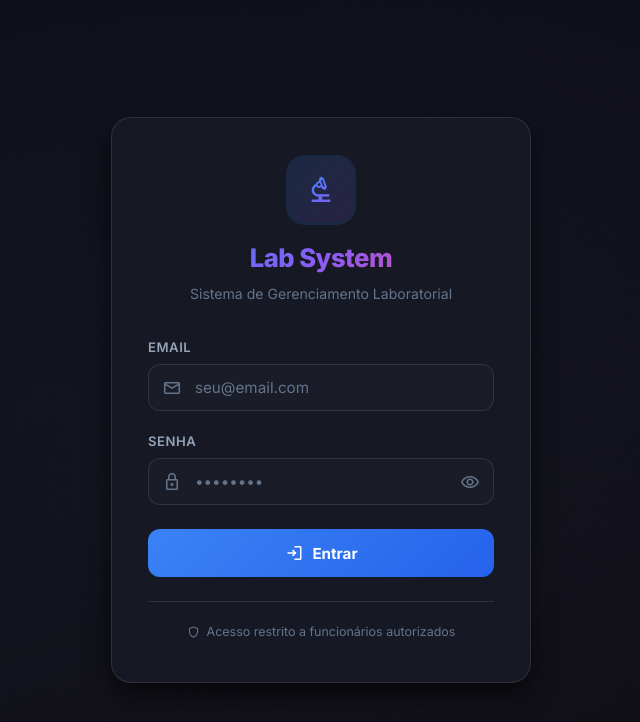
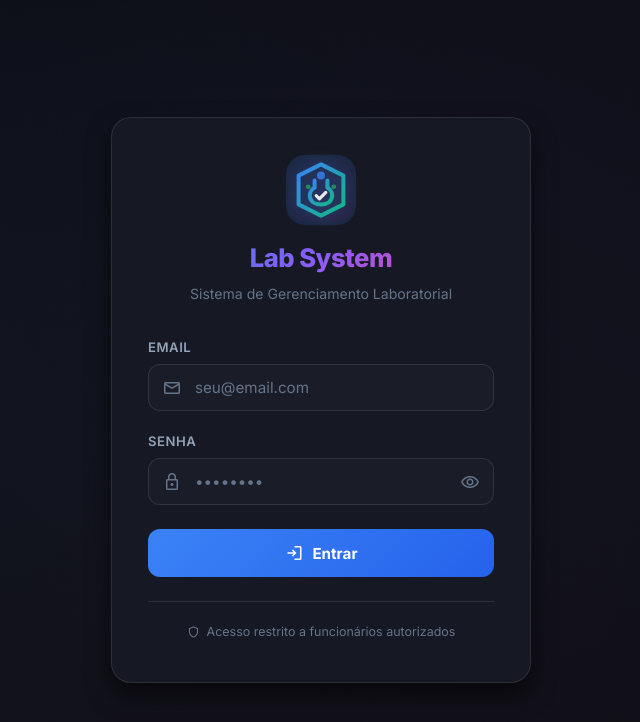
Before and after one commit to CaiooFerreiraa/lab-system, a React (Vite) app in the folder client/: page /login in a window 1280 px wide. Shown: the top 722 px of the page, without its empty margins (319-959 px from the left). Built offline with nearby package versions, Linux system fonts and the light colour scheme; no server answers.

Commit message:
feat: implement initial client-side application structure including login page, sidebar navigation, and core UI components.

```diff
--- a/client/index.html
+++ b/client/index.html
@@ -2,7 +2,7 @@
 <html lang="pt-br">
   <head>
     <meta charset="UTF-8" />
-    <link rel="icon" type="image/svg+xml" href="/favicon.png" />
+    <link rel="icon" type="image/svg+xml" href="/favicon.svg" />
     <meta name="viewport" content="width=device-width, initial-scale=1.0" />
     <meta name="description" content="Lab System - Sistema de gerenciamento laboratorial para controle de funcionários, marcas, modelos, produtos, setores e testes." />
     <title>Lab System</title>
--- a/client/src/components/auth/LoginPage.jsx
+++ b/client/src/components/auth/LoginPage.jsx
@@ -2,6 +2,7 @@ import { useState } from "react";
 import { useNavigate } from "react-router-dom";
 import { useAuth } from "../../contexts/AuthContext";
 import { authApi } from "../../services/api";
+import Logo from "../common/Logo";
 
 export default function LoginPage() {
   const [email, setEmail] = useState("");
@@ -36,7 +37,7 @@ export default function LoginPage() {
       <div className="login-card">
         <div className="login-header">
           <div className="login-logo">
-            <span className="material-symbols-outlined login-logo-icon">biotech</span>
+            <Logo size={64} className="login-logo-svg" />
           </div>
           <h1 className="login-title">Lab System</h1>
           <p className="login-subtitle">Sistema de Gerenciamento Laboratorial</p>
--- /dev/null
+++ b/client/src/components/common/Logo.jsx
@@ -0,0 +1,68 @@
+import React from 'react';
+
+export default function Logo({ size = 32, className = "" }) {
+  return (
+    <svg
+      width={size}
+      height={size}
+      viewBox="0 0 40 40"
+      fill="none"
+      xmlns="http://www.w3.org/2000/svg"
+      className={className}
+      style={{ filter: 'drop-shadow(0 0 8px rgba(59, 130, 246, 0.4))' }}
+    >
+      <defs>
+        <linearGradient id="logo-gradient" x1="0%" y1="0%" x2="100%" y2="100%">
+          <stop offset="0%" stopColor="#3b82f6" />
+          <stop offset="100%" stopColor="#10b981" />
+        </linearGradient>
+        <filter id="glow">
+          <feGaussianBlur stdDeviation="1.5" result="coloredBlur" />
+          <feMerge>
+            <feMergeNode in="coloredBlur" />
+            <feMergeNode in="SourceGraphic" />
+          </feMerge>
+        </filter>
+      </defs>
+
+      {/* Outer Hexagon / Lab Shape */}
+      <path
+        d="M20 4L34 11V29L20 36L6 29V11L20 4Z"
+        stroke="url(#logo-gradient)"
+        strokeWidth="2.5"
+        strokeLinecap="round"
+        strokeLinejoin="round"
+      />
+
+      {/* Internal Flask/Test Tube Shape */}
+      <path
+        d="M16 14V18.5C16 18.5 13 20 13 23.5C13 27 16 29 20 29C24 29 27 27 27 23.5C27 20 24 18.5 24 18.5V14"
+        stroke="url(#logo-gradient)"
+        strokeWidth="2.5"
+        strokeLinecap="round"
+        strokeLinejoin="round"
+      />
+
+      {/* Bubbles or Atoms */}
+      <circle cx="20" cy="11" r="2.5" fill="var(--accent-primary)" opacity="0.8">
+        <animate attributeName="r" values="2.5;3;2.5" dur="3s" repeatCount="indefinite" />
+      </circle>
+      <circle cx="12" cy="18" r="1.5" fill="var(--accent-success)" opacity="0.6">
+        <animate attributeName="opacity" values="0.6;1;0.6" dur="2s" repeatCount="indefinite" />
+      </circle>
+      <circle cx="28" cy="18" r="1.5" fill="var(--accent-success)" opacity="0.6">
+        <animate attributeName="opacity" values="0.6;1;0.6" dur="2.5s" repeatCount="indefinite" />
+      </circle>
+
+      {/* Subtle Checkmark inside flask */}
+      <path
+        d="M17 23.5L19 25.5L23 21.5"
+        stroke="#fff"
+        strokeWidth="2"
+        strokeLinecap="round"
+        strokeLinejoin="round"
+        opacity="0.9"
+      />
+    </svg>
+  );
+}
--- a/client/src/components/layout/Sidebar.jsx
+++ b/client/src/components/layout/Sidebar.jsx
@@ -2,6 +2,7 @@ import { Link, useLocation, useNavigate } from "react-router-dom";
 import { useState } from "react";
 import { useAuth } from "../../contexts/AuthContext";
 import { getSectorPermissions } from "../../config/permissions";
+import Logo from "../common/Logo";
 
 const NAV_GROUPS = [
   {
@@ -128,7 +129,7 @@ export default function Sidebar() {
     <aside className={`sidebar ${collapsed ? "sidebar--collapsed" : ""}`}>
       <div className="sidebar-header">
         <div className="sidebar-logo">
-          <span className="material-symbols-outlined logo-icon">biotech</span>
+          <Logo size={collapsed ? 32 : 36} className="logo-icon" />
           {!collapsed && <h1 className="logo-text">Lab System</h1>}
         </div>
         <button
--- a/client/src/index.css
+++ b/client/src/index.css
@@ -212,9 +212,12 @@ textarea {
 }
 
 .logo-icon {
-  font-size: 28px;
-  color: var(--accent-primary);
   flex-shrink: 0;
+  transition: transform 0.3s ease;
+}
+
+.sidebar-logo:hover .logo-icon {
+  transform: scale(1.1) rotate(5deg);
 }
 
 .logo-text {
@@ -2134,12 +2137,8 @@ select.filter-input {
   }
 }
 
-.login-logo-icon {
-  font-size: 32px;
-  background: linear-gradient(135deg, #3b82f6, #8b5cf6);
-  -webkit-background-clip: text;
-  -webkit-text-fill-color: transparent;
-  background-clip: text;
+.login-logo-svg {
+  filter: drop-shadow(0 0 10px rgba(59, 130, 246, 0.4));
 }
 
 .login-title {
```
Also changed, not shown: client/public/favicon.svg (added).
